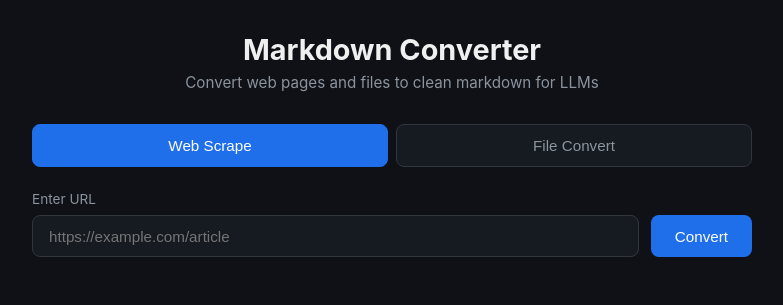
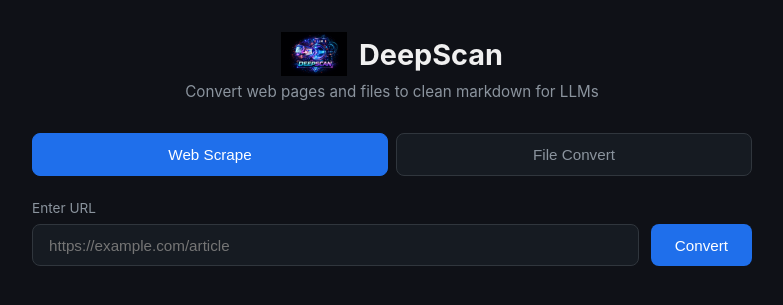
Before and after one commit to syedalisufiyanhussain-5074/md-converter, a Flask app: page / in a window 1280 px wide. Shown: the top 305 px of the page, without its empty margins (248-1031 px from the left). Run offline with Flask 3, Linux system fonts and the light colour scheme; some libraries are stand-ins or nearby versions.

Commit message:
Brand webpage with DeepScan logo and title
Replace "Markdown Converter" with "DeepScan" title and add logo
next to the heading for a branded look.

Co-Authored-By: Claude Opus 4.6 <noreply@anthropic.com>

```diff
--- a/static/style.css
+++ b/static/style.css
@@ -22,6 +22,19 @@ body {
 header {
     text-align: center;
     margin-bottom: 2rem;
+}
+
+.brand {
+    display: flex;
+    align-items: center;
+    justify-content: center;
+    gap: 0.75rem;
+}
+
+.brand-logo {
+    height: 44px;
+    width: auto;
+    object-fit: contain;
 }
 
 header h1 {
--- a/templates/index.html
+++ b/templates/index.html
@@ -3,13 +3,16 @@
 <head>
     <meta charset="UTF-8">
     <meta name="viewport" content="width=device-width, initial-scale=1.0">
-    <title>Markdown Converter</title>
+    <title>DeepScan</title>
     <link rel="stylesheet" href="/static/style.css">
 </head>
 <body>
     <div class="container">
         <header>
-            <h1>Markdown Converter</h1>
+            <div class="brand">
+                <img src="/static/logo.png" alt="DeepScan" class="brand-logo">
+                <h1>DeepScan</h1>
+            </div>
             <p class="subtitle">Convert web pages and files to clean markdown for LLMs</p>
         </header>
 
```
Also changed, not shown: static/logo.png (added).
